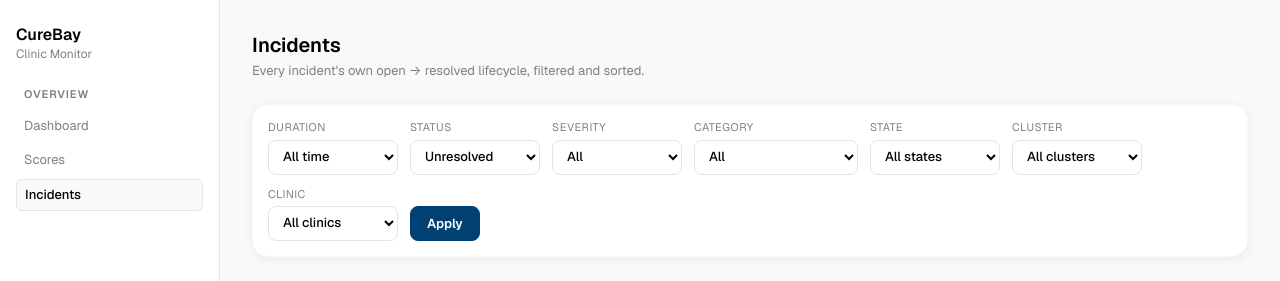
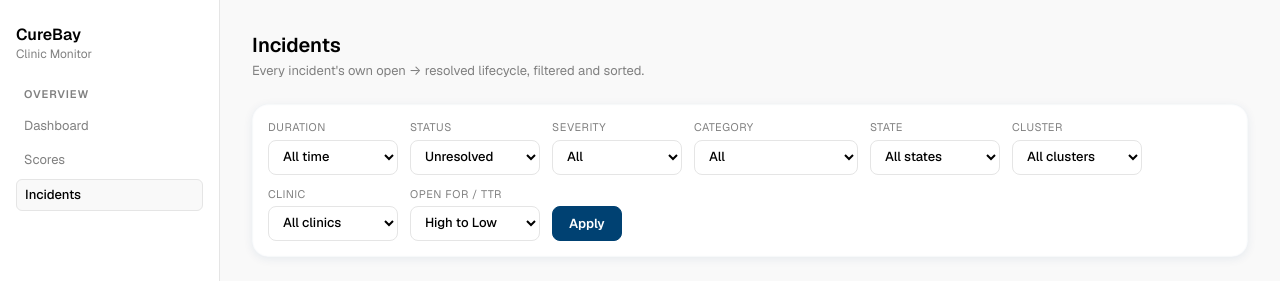
Before and after one commit to Jagdish702/Clinic-Monitoring-System, a Flask app: a page that uses clinic_monitor/dashboard/templates/incidents.html in a window 1280 px wide. Shown: the top 281 px of the page. Run offline with Flask 3, Linux system fonts and the light colour scheme; data that the repository does not hold is empty; some libraries are stand-ins or nearby versions.

Commit message:
Add an explicit High-to-Low / Low-to-High sort dropdown for Open for/TTR
The Open for/TTR column was already sortable by clicking its header
(toggling direction each click), but that wasn't discoverable. Added
a dedicated dropdown in the filter bar with the two directions spelled
out, auto-submitting on change; the column header still works too.

Co-Authored-By: Claude Sonnet 5 <noreply@anthropic.com>

```diff
--- a/clinic_monitor/dashboard/templates/incidents.html
+++ b/clinic_monitor/dashboard/templates/incidents.html
@@ -171,8 +171,15 @@
           {% endfor %}
         </select>
       </div>
-      <input type="hidden" name="sort" value="{{ sort }}">
-      <input type="hidden" name="dir" value="{{ direction }}">
+      <div class="filter-field">
+        <label>Open for / TTR</label>
+        <select name="dir" id="ttr-dir"
+                onchange="document.getElementById('sort-field').value='duration'; this.form.submit();">
+          <option value="desc" {% if direction != 'asc' %}selected{% endif %}>High to Low</option>
+          <option value="asc" {% if direction == 'asc' %}selected{% endif %}>Low to High</option>
+        </select>
+      </div>
+      <input type="hidden" name="sort" id="sort-field" value="{{ sort }}">
       <div class="filter-field"><label>&nbsp;</label><button type="submit">Apply</button></div>
     </form>
 
```
